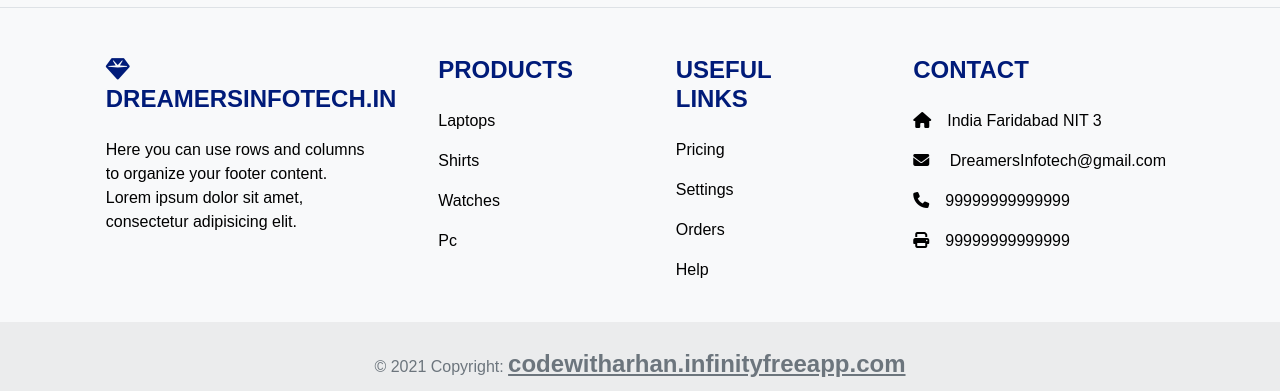
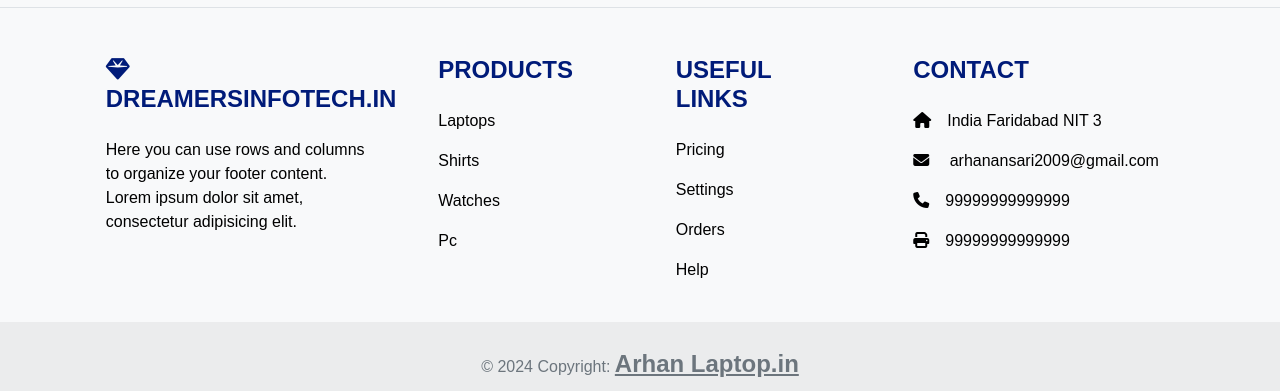
Before and after one commit to ArhanAnsari/Arhan-Laptop.in, a plain HTML site: page home.html in a window 1280 px wide. Shown: the part 2406-2797 px from the top of the page. Drawn offline with nearby package versions, Linux system fonts and the light colour scheme.

Commit message:
Update home.html

```diff
--- a/home.html
+++ b/home.html
@@ -4,7 +4,7 @@
 <head>
   <meta charset="UTF-8">
   <meta name="viewport" content="width=device-width, initial-scale=1.0">
-  <title>Document</title>
+  <title>Home</title>
   <link href="https://cdn.jsdelivr.net/npm/bootstrap@5.0.2/dist/css/bootstrap.min.css" rel="stylesheet"
     integrity="sha384-EVSTQN3/azprG1Anm3QDgpJLIm9Nao0Yz1ztcQTwFspd3yD65VohhpuuCOmLASjC" crossorigin="anonymous">
   <script src="https://cdn.jsdelivr.net/npm/bootstrap@5.0.2/dist/js/bootstrap.bundle.min.js"
@@ -33,7 +33,7 @@
         <div class="container-fluid">
             <div class="row">
                 <div class="col-md-2 my-auto d-none d-sm-none d-md-block d-lg-block">
-                    <h5 class="brand-name">Dreamers Laptop.in</h5>
+                    <h5 class="brand-name">Arhan Laptop.in</h5>
                 </div>
                 <div class="col-md-5 my-auto ">
                   <ul class="nav justify-content-end ">
@@ -241,7 +241,7 @@
             <p><i class="fas fa-home me-3"></i>India Faridabad NIT 3</p>
             <p>
               <i class="fas fa-envelope me-3"></i>
-            DreamersInfotech@gmail.com
+            arhanansari2009@gmail.com
             </p>
             <p><i class="fas fa-phone me-3"></i>99999999999999</p>
             <p><i class="fas fa-print me-3"></i>99999999999999</p>
@@ -255,8 +255,8 @@
 
     <!-- Copyright -->
     <div class="text-center p-4" style="background-color: rgba(0, 0, 0, 0.05);">
-      © 2021 Copyright:
-      <a class="text-reset fw-bold heading-footer" href="https://mdbootstrap.com/">codewitharhan.infinityfreeapp.com</a>
+      © 2024 Copyright:
+      <a class="text-reset fw-bold heading-footer" href="https://mdbootstrap.com/">Arhan Laptop.in</a>
     </div>
     <!-- Copyright -->
   </footer>
```
